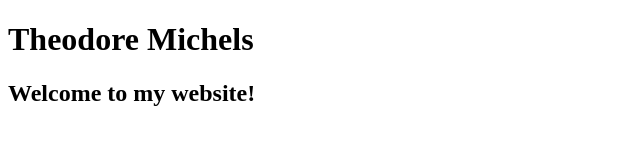
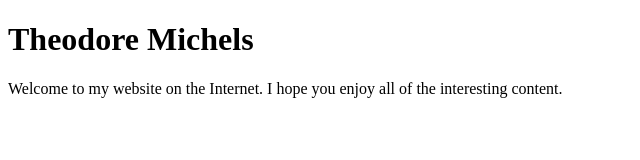
Before and after one commit to TheodoreMichels/theodoremichels.github.io, a plain HTML site: page index.html in a window 1280 px wide. Shown: the whole page, without its empty margins (0-640 px from the left). Drawn offline with Linux system fonts and the light colour scheme.

Commit message:
Added a paragraph

```diff
--- a/index.html
+++ b/index.html
@@ -7,6 +7,7 @@
 
     <body>
         <h1>Theodore Michels</h1>
-        <h2>Welcome to my website!</h2>
+
+        <p>Welcome to my website on the Internet. I hope you enjoy all of the interesting content.</p>
     </body>
 </html>
```
